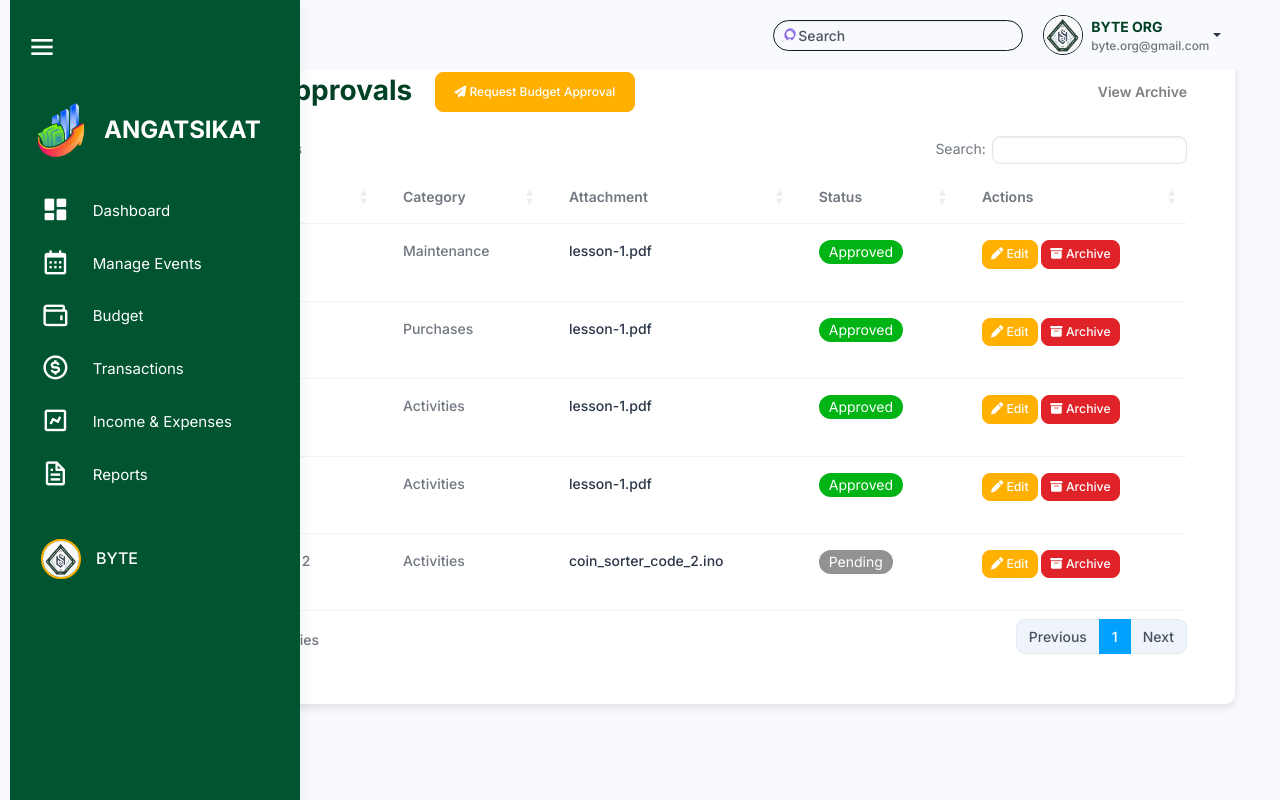
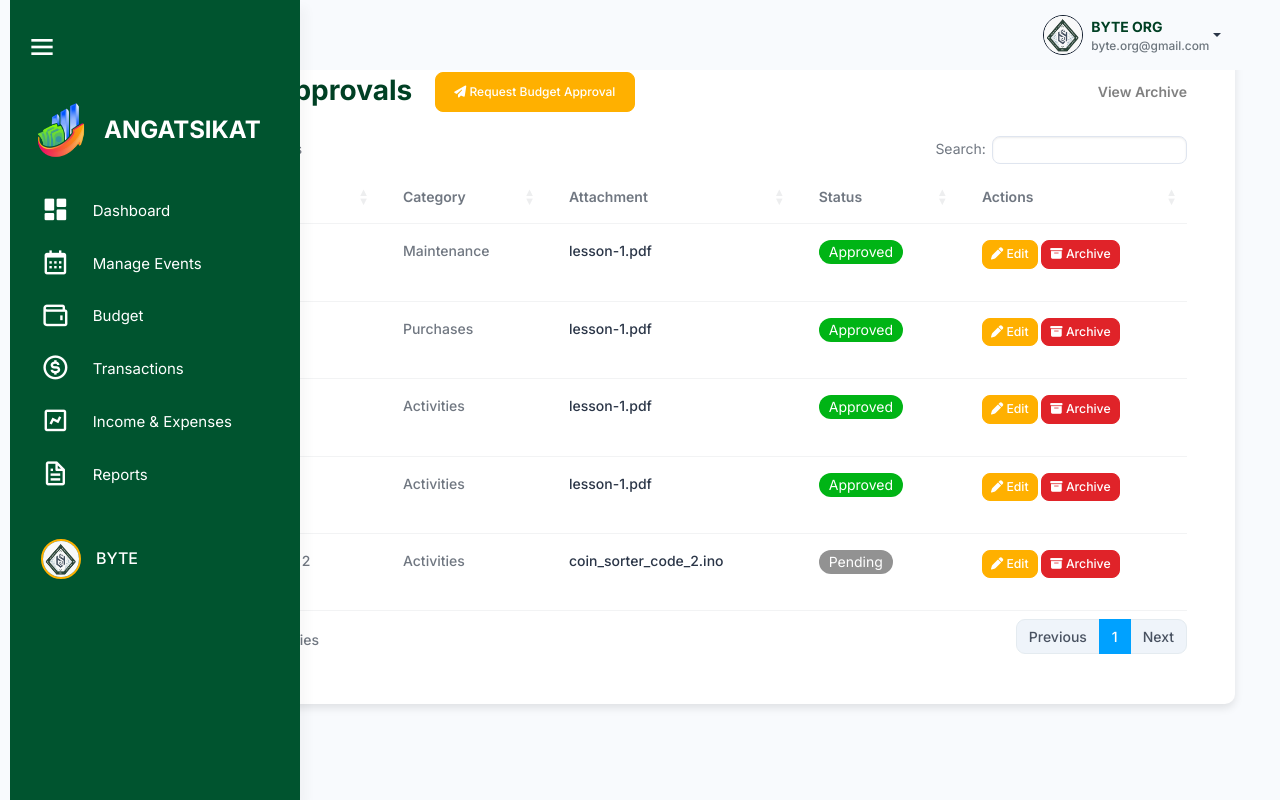
Before and after one commit to sayilisayily/angat_sikat_app, a PHP site: page /budget_approval_table.php in a window 1280 px wide. Run offline with PHP 8.4, Linux system fonts and the light colour scheme; a user stored in the database is signed in; data comes from the database, SQL or seed files in the repository; data that the repository does not hold is empty; some libraries are stand-ins or nearby versions.

Commit message:
removed search

```diff
--- a/src/budget_management/budget_approval_table.php
+++ b/src/budget_management/budget_approval_table.php
@@ -166,18 +166,7 @@ if (!isset($_SESSION['user_id']) || $_SESSION['role'] !== 'officer') {
                     <div class="navbar-collapse justify-content-end px-0" id="navbarNav">
                         <div class="container-fluid d-flex justify-content-end align-items-center"
                             style="padding: 0 1rem; background-color: transparent;">
-                            <!-- Search Bar -->
-                            <div class="d-none d-sm-flex position-relative" style=" width: 250px; margin-right: 10px;">
-                                <input class="form-control py-1 ps-4 pe-3 border border-dark rounded-pill" type="search"
-                                    placeholder="Search" id="searchInput" style="width: 100%; padding: 0.25rem 1rem;">
-                                <svg xmlns="http://www.w3.org/2000/svg"
-                                    class="position-absolute top-50 start-0 translate-middle-y ms-2 text-secondary"
-                                    width="16" height="16" fill="none" viewBox="0 0 24 24" stroke="currentColor"
-                                    id="searchIcon" style="margin-left: 8px;">
-                                    <path stroke-linecap="round" stroke-linejoin="round" stroke-width="2"
-                                        d="M10 19l-2-2m0 0a7 7 0 1110 0l-2 2m-2-2a7 7 0 110-14 7 7 0 010 14z" />
-                                </svg>
-                            </div>
+
 
                             <!-- Notification Icon -->
                             <div style="position: relative; display: inline-block;">
```
